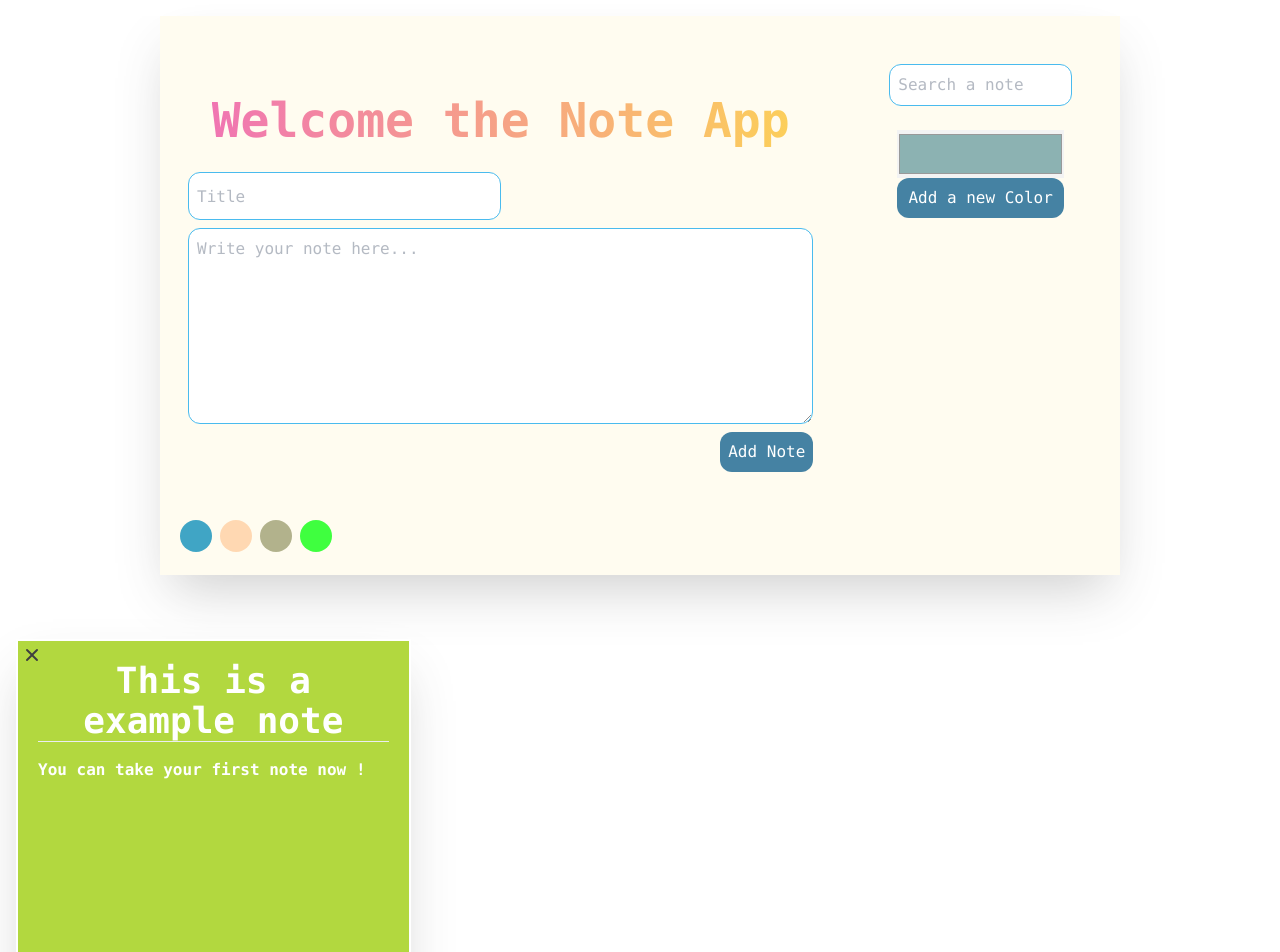
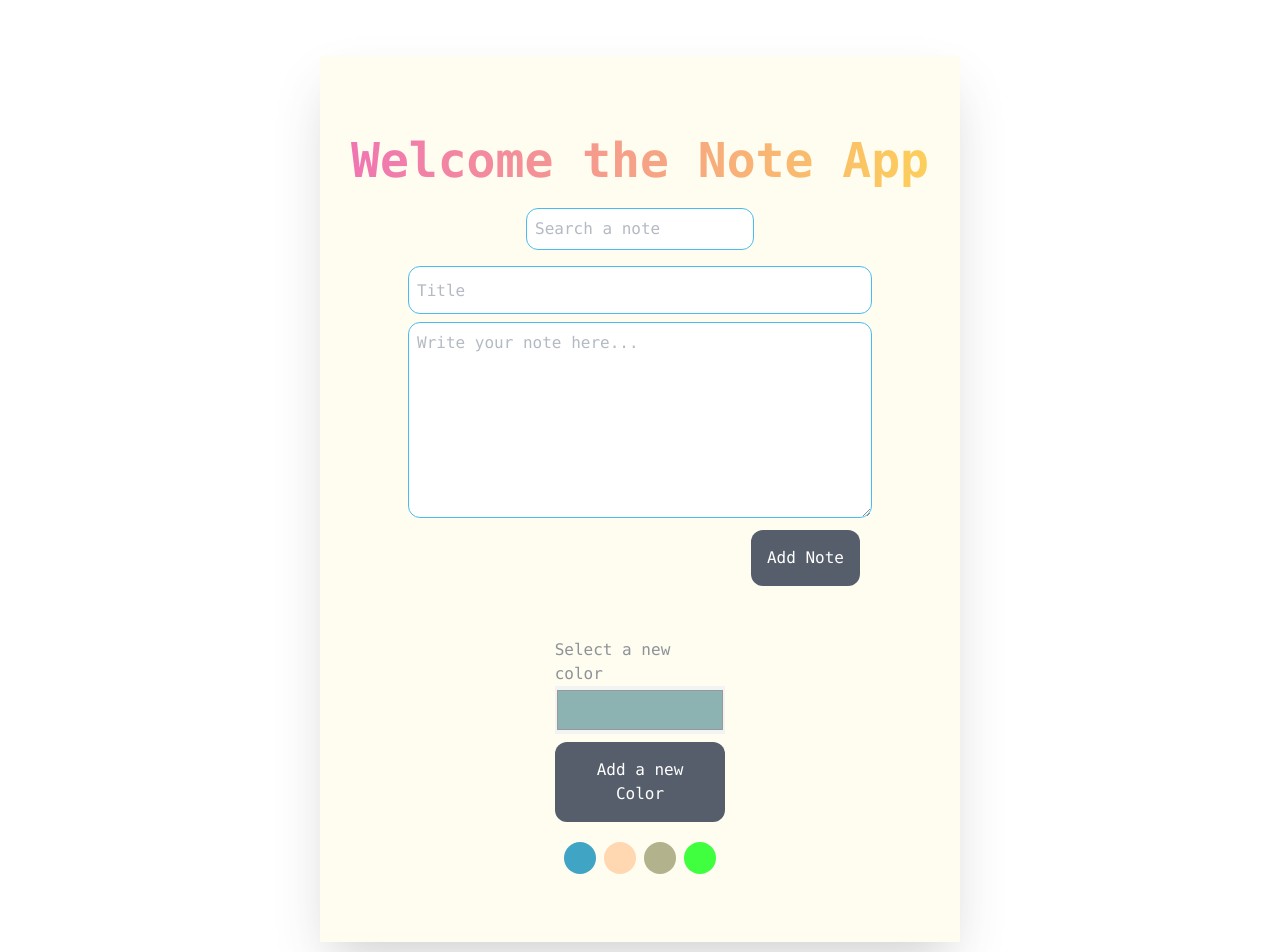
Before and after one commit to Enescyc/noteApp, a React (Create React App) app: page / in a window 1280 px wide. Shown: the part 80-1032 px from the top of the page. Built offline with nearby package versions, Linux system fonts and the light colour scheme.

Commit message:
some gui update

```diff
--- a/src/App.js
+++ b/src/App.js
@@ -17,10 +17,10 @@ function App() {
     }, [dispatch])
 
     return (
-        <div className="min-h-screen bg-white opacity-75">
-            <div className="container m-auto w-full h-full">
-                <div className={"lg:w-3/4 sm:w-full m-auto shadow-2xl bg-amber-50"}><NoteBody/></div>
-                <div className={"w-full m-auto"}><NoteList/></div>
+        <div className="min-h-screen bg-white opacity-75 bg-gray-100">
+            <div className="container m-auto w-full h-full pt-24 flex flex-col items-center justify-center">
+                <div className={"lg:w-1/2 sm:w-5/6 shadow-2xl bg-amber-50 m-10"}><NoteBody/></div>
+                <div className={"w-5/6 m-10"}><NoteList/></div>
             </div>
         </div>
     );
--- a/src/components/NoteList.js
+++ b/src/components/NoteList.js
@@ -6,7 +6,7 @@ const NoteList = () => {
 
 
     return (
-        <div className={"grid lg:grid-cols-3 smd:grid-cols-1 md:grid-cols-2w-full"}>
+        <div className={"grid lg:grid-cols-4 smd:grid-cols-1 md:grid-cols-2 w-full"}>
             <NoteCard></NoteCard>
         </div>
     );
--- a/src/components/note/NoteBody.js
+++ b/src/components/note/NoteBody.js
@@ -15,16 +15,30 @@ const NoteBody = () => {
 
 
     return (
-        <div className={"flex flex-wrap justify-start items-center  lg:flex-nowrap mt-24 mb-12 font-mono relative"}>
+        <div className={"flex flex-wrap justify-start items-center  lg:flex-nowrap  mb-12 font-mono relative"}>
             <div className="flex flex-col justify-center items-center pt-10 w-full">
                 <div className=" pt-10 text-5xl font-extrabold text-center">
                 <span className="text-transparent bg-clip-text bg-gradient-to-r from-pink-500 to-amber-400">
                             Welcome the Note App
                 </span>
+
                 </div>
+                <div className={"w-full flex items-center justify-center mt-4"}>
 
-                <div className={"self-start w-full"}>
-                    <form className={"flex-col flex m-5 px-2 py-2"}
+                    <input type={"search"} placeholder={"Search a note"}
+                           onChange={(e) => {
+                               if (e.target.value !== "") {
+                                   let filter = (notes.filter(value => value.title.toLowerCase().includes(e.target.value.toLowerCase())));
+                                   dispatch(setItems(filter));
+                               } else {
+                                   dispatch(setItems(JSON.parse(localStorage.getItem("notes"))))
+                               }
+
+                           }}
+                           className={"py-2 px-2 text-black font-mono rounded-xl m-2 bg-white outline-sky-600   border border-sky-500"}/>
+                </div>
+                <div className={"w-full"}>
+                    <form className={"flex-col flex m-auto px-2 py-2 justify-center items-center w-3/4 "}
                           onSubmit={event => {
                               let note = {id: notes.length + 1, title: title, content: content, color: activeColor}
                               event.preventDefault();
@@ -34,21 +48,41 @@ const NoteBody = () => {
                           }
                           }>
                         <input id="title" name={"title"} value={title} type={"text"}
-                               className="mb-2 w-1/2 h-12 border border-sky-500 rounded-xl px-2 py-2" placeholder={"Title"}
+                               className="mb-2 w-full h-12 border border-sky-500 rounded-xl px-2 py-2" placeholder={"Title"}
                                onChange={(e) => setTitle(e.target.value)}/>
                         <textarea id="note" name="content" value={content}
-                                  className="h-12 border border-sky-500 min-h-[196px] px-2 py-2 rounded-xl"
+                                  className="h-12 border w-full border-sky-500 min-h-[196px] px-2 py-2 rounded-xl"
                                   placeholder={"Write your note here..."}
                                   onChange={(e) => setContent(e.target.value)}></textarea>
                         <button
-                            className={"hover:bg-cyan-600 hover:text-black hover:text-sky-500 px-2 py-2 bg-sky-800 text-white rounded-xl text-md w-1/12 self-end mt-2 min-w-fit"}>Add
+                            className={"bg-slate-800 px-4 py-4 rounded-xl text-white hover:bg-gray-500 hover:text-black self-end m-3"}>Add
                             Note
                         </button>
                     </form>
 
-                    <div className={"flex flex-wrap px-4 py-4 justify-between items-center"}>
+                    <div className={"flex flex-col px-4 py-4 justify-between items-center"}>
 
-                        <div>
+                        <div className={"flex flex-wrap  px-4 py-4 items-center justify-start lg:w-1/3 sm:w-full md:w-1/2"}>
+                            <label htmlFor={"colorPicker"} className={"text-gray-700 opacity-75"}>Select a new color</label>
+                            <input
+                                name={"colorPicker"}
+                                value={newClr.code}
+                                onChange={(e) => setNewClr(({id: colors.length + 1, code: e.target.value}))}
+                                type={"color"} className={"w-full min-h-[48px]"}/>
+                            <button onClick={(e) => {
+                                if (newClr.id - 1 !== colors.length) {
+                                    dispatch(addColor(newClr))
+                                } else {
+                                    setNewClr({id: newClr.id + 1, code: newClr.code})
+                                    dispatch(addColor(newClr))
+                                }
+                            }}
+
+                                    className={"bg-slate-800 px-4 py-4 rounded-xl text-white hover:bg-gray-500 hover:text-black mt-2 w-full"}>Add a new Color
+                            </button>
+                        </div>
+
+                        <div className={"flex flex-wrap justify-center items-center"}>
                             {colors.map(color => {
                                 return (<button key={color.id}
                                                 onClick={(e) => setActiveColor(e.target.value)} name={"color"}
@@ -72,44 +106,6 @@ const NoteBody = () => {
                     </div>
                 </div>
             </div>
-            <div className={"sm:w-1/3 m-5 px-5 py-5 self-start justify-self-end"}>
-
-                <div className={"w-full flex items-center justify-center"}>
-
-                    <input type={"search"} placeholder={"Search a note"}
-                           onChange={(e) => {
-                               if (e.target.value !== "") {
-                                   let filter = (notes.filter(value => value.title.toLowerCase().includes(e.target.value.toLowerCase())));
-                                   dispatch(setItems(filter));
-                               } else {
-                                   dispatch(setItems(JSON.parse(localStorage.getItem("notes"))))
-                               }
-
-                           }}
-                           className={"py-2 px-2 text-black font-mono rounded-xl m-2 bg-white outline-sky-600 w-full  border border-sky-500"}/>
-                </div>
-                <div className={"flex flex-wrap  px-4 py-4  items-center justify-start"}>
-
-                    <input
-
-                        value={newClr.code}
-                        onChange={(e) => setNewClr(({id: colors.length + 1, code: e.target.value}))} name="color"
-                        type={"color"} className={"w-full min-h-[48px]"}/>
-                    <button onClick={(e) => {
-                        if (newClr.id - 1 !== colors.length) {
-                            dispatch(addColor(newClr))
-                        } else {
-                            setNewClr({id: newClr.id + 1, code: newClr.code})
-                            dispatch(addColor(newClr))
-                        }
-                    }}
-
-                            className={"hover:bg-cyan-600 hover:text-black hover:text-sky-500 px-2 py-2 bg-sky-800 w-full text-white rounded-xl"}>Add a new Color
-                    </button>
-                </div>
-            </div>
-
-
         </div>
 
     )
--- a/src/components/noteCard/NoteCard.js
+++ b/src/components/noteCard/NoteCard.js
@@ -13,7 +13,7 @@ const NoteCard = () => {
             return (
                 <div key={value.id}
                      style={{background: value.color}}
-                     className={"flex flex-col min-h-[512px] max-h-fit shadow-2xl px-3 py-3 m-4 relative overflow-y-auto text-black grid-cols-1 border-2 border-white font-mono "}>
+                     className={"flex flex-col min-h-[390px] max-h-fit shadow-2xl px-3 py-3 m-4 relative overflow-y-auto text-black grid-cols-1 border-2 border-white font-mono "}>
                     <div className={"px-2 py-2 text-4xl text-center text-white font-extrabold"}>
                         {value.title}
                         <hr/>
```
